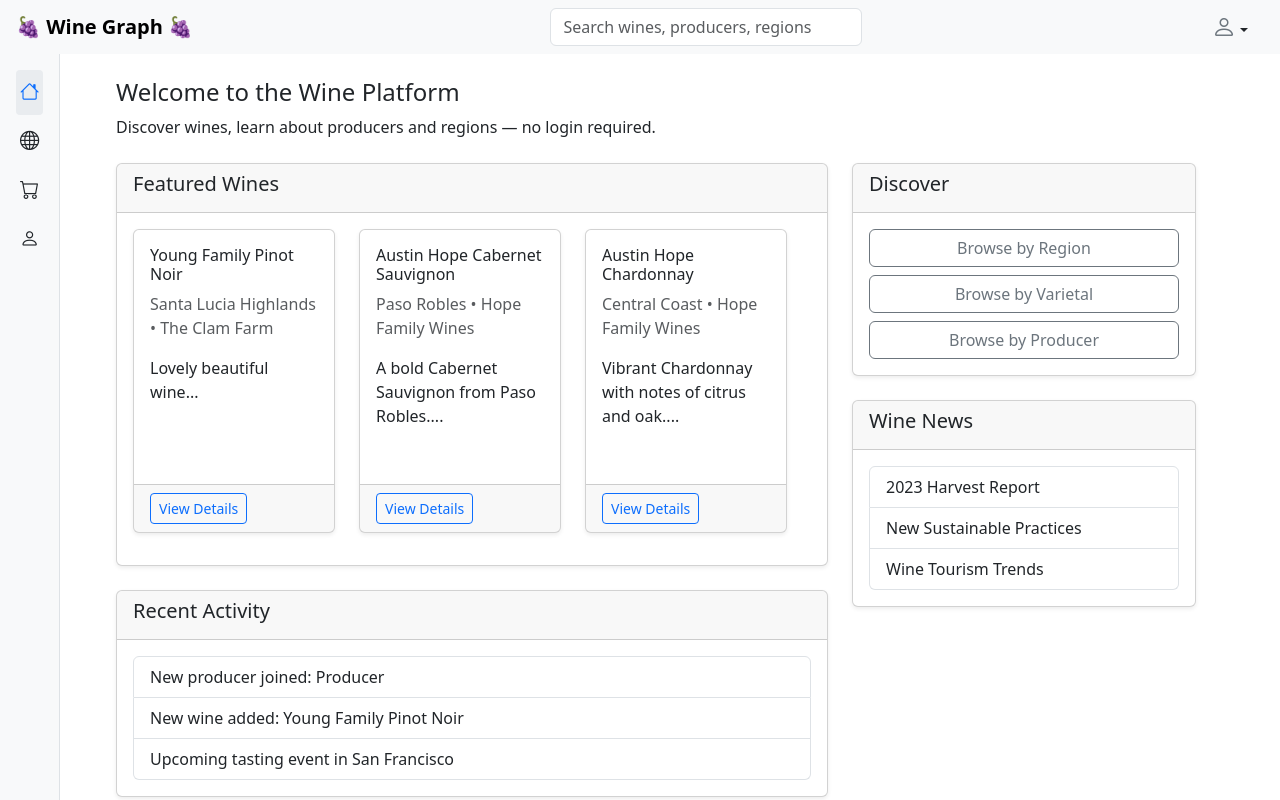
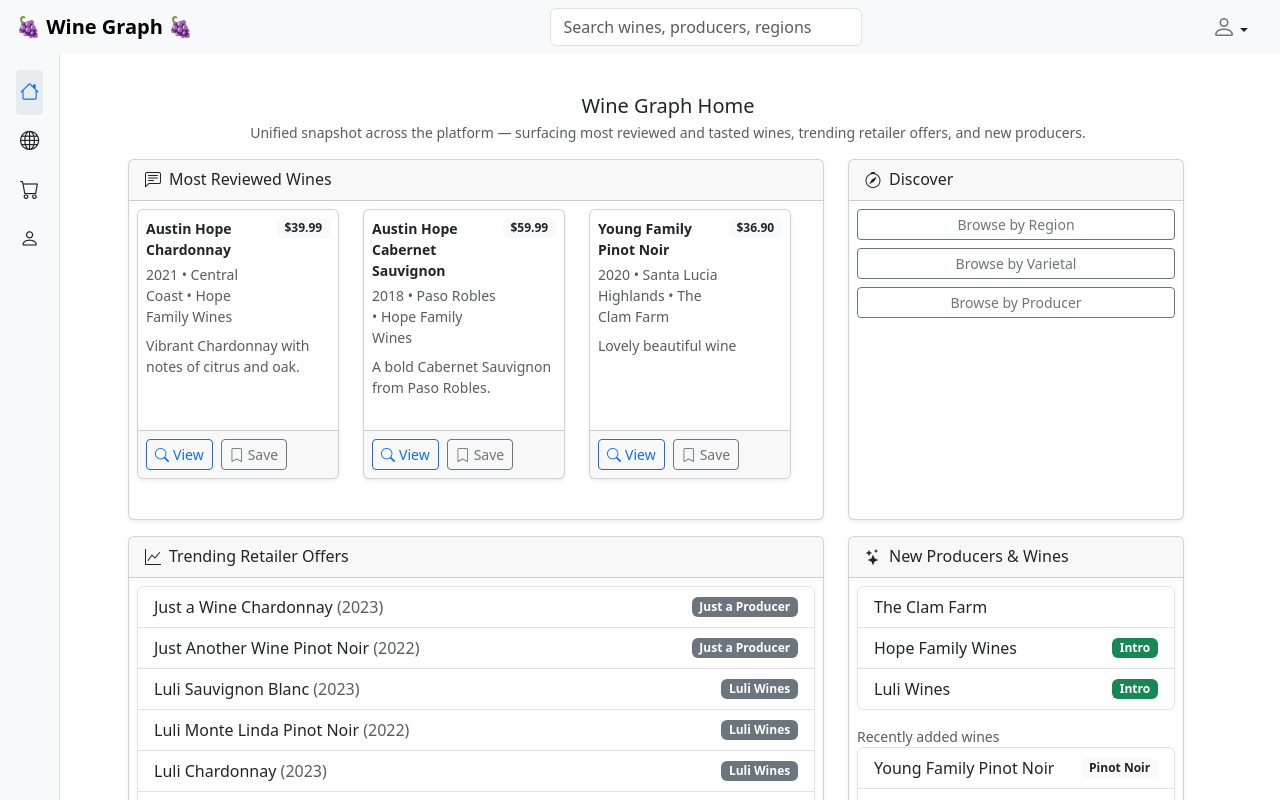
Before and after one commit to wine-graph/mock-ui, a React (Vite) app: page / in a window 1280 px wide. Shown: the top 800 px of the page. Built offline with nearby package versions, Linux system fonts and the light colour scheme.

Commit message:
consistent homepage (#3)

```diff
--- a/src/App.tsx
+++ b/src/App.tsx
@@ -7,28 +7,27 @@ import './App.css';
 import Layout from './nav/Layout';
 
 // Visitor pages
-import VisitorHome from './users/visitor/VisitorHome';
 import VisitorExplore from './users/visitor/VisitorExplore';
 import VisitorMarketplace from './users/visitor/VisitorMarketplace';
 import VisitorProfile from './users/visitor/VisitorProfile';
+
+// Common Home page (shared across all roles)
+import CommonHome from './users/common/CommonHome';
 
 // Retailer pages
 import RetailerCellar from './users/retailer/RetailerCellar';
 import RetailerMarketplace from './users/retailer/RetailerMarketplace';
 import RetailerProfile from './users/retailer/RetailerProfile';
-import RetailerHome from './users/retailer/RetailerHome';
 
 // Producer pages
 import ProducerCellar from './users/producer/ProducerCellar';
 import ProducerMarketplace from './users/producer/ProducerMarketplace';
 import ProducerProfile from './users/producer/ProducerProfile';
-import ProducerHome from './users/producer/ProducerHome';
 
 // Enthusiast pages
 import EnthusiastCellar from './users/enthusiast/EnthusiastCellar';
 import EnthusiastMarketplace from './users/enthusiast/EnthusiastMarketplace';
 import EnthusiastProfile from './users/enthusiast/EnthusiastProfile';
-import EnthusiastHome from './users/enthusiast/EnthusiastHome';
 
 // User type
 // @ts-ignore
@@ -46,18 +45,9 @@ function App() {
   const renderActiveView = () => {
     switch (activeView) {
       case 'home':
-        switch (userType) {
-          case UserType.Producer:
-            return <ProducerHome />;
-          case UserType.Retailer:
-            return <RetailerHome />;
-          case UserType.Enthusiast:
-            return <EnthusiastHome />;
-          default:
-            return <VisitorHome userType={userType} />;
-        }
+        return <CommonHome userType={userType as any} />;
       case 'explore':
-        return <VisitorExplore userType={userType} />;
+        return <VisitorExplore />;
       case 'cellar':
         switch (userType) {
           case UserType.Producer:
@@ -67,7 +57,7 @@ function App() {
           case UserType.Enthusiast:
             return <EnthusiastCellar />;
           default:
-            return <VisitorHome userType={userType} />;
+            return <CommonHome userType={userType as any} />;
         }
       case 'marketplace':
         switch (userType) {
@@ -89,10 +79,10 @@ function App() {
           case UserType.Enthusiast:
             return <EnthusiastProfile />;
           default:
-            return <VisitorProfile userType={userType} />;
+            return <VisitorProfile />;
         }
       default:
-        return <VisitorHome userType={userType} />;
+        return <CommonHome userType={userType as any} />;
     }
   };
 
--- a/src/global.css
+++ b/src/global.css
@@ -89,6 +89,16 @@ a:hover {
   border: 1px solid rgba(0, 0, 0, 0.125);
 }
 
+/* Equal-height utility for section cards */
+.equal-card {
+  height: 100%;
+  display: flex;
+  flex-direction: column;
+}
+.equal-card .card-body {
+  flex: 1 1 auto;
+}
+
 .card-header {
   background-color: rgba(0, 0, 0, 0.03);
   border-bottom: 1px solid rgba(0, 0, 0, 0.125);
--- a/src/types/Producer.ts
+++ b/src/types/Producer.ts
@@ -12,7 +12,7 @@ export interface Producer {
 export const mockProducers: Producer[] = [
     {
         id: "p1",
-        name: "Producer",
+        name: "Just a Producer",
         email: "info@producer.com",
         phone: "+1-707-555-0000",
         website: "https://producer.com",
--- a/src/types/Wine.ts
+++ b/src/types/Wine.ts
@@ -18,6 +18,7 @@ export interface Wine {
     id: string;
     name: string;
     vintage: number;
+    varietal: string;
     size: number;
     producer: string;
     color: "RED" | "WHITE" | "ROSE" | "ORANGE";
@@ -40,6 +41,7 @@ export const mockWines: Wine[] = [
         id: "w1",
         name: "Young Family Pinot Noir",
         vintage: 2020,
+        varietal: "Pinot Noir",
         size: 750,
         producer: "The Clam Farm",
         color: "RED",
@@ -66,6 +68,7 @@ export const mockWines: Wine[] = [
         name: "Austin Hope Cabernet Sauvignon",
         vintage: 2018,
         size: 750,
+        varietal: "Cabernet Sauvignon",
         producer: "Hope Family Wines",
         color: "RED",
         closure: "NATURAL_CORK",
@@ -90,6 +93,7 @@ export const mockWines: Wine[] = [
         id: "w3",
         name: "Austin Hope Chardonnay",
         vintage: 2021,
+        varietal: "Chardonnay",
         size: 750,
         producer: "Hope Family Wines",
         color: "WHITE",
@@ -116,6 +120,7 @@ export const mockWines: Wine[] = [
         name: "Austin Hope Reserve Blend",
         vintage: 2021,
         size: 750,
+        varietal: "Blend",
         producer: "Hope Family Wines",
         color: "RED",
         closure: "VALVE",
@@ -150,6 +155,7 @@ export const mockWines: Wine[] = [
         id: "w5",
         name: "Auctioneer Cabernet Sauvignon",
         vintage: 2021,
+        varietal: "Cabernet Sauvignon",
         size: 750,
         producer: "Auctioneer",
         color: "RED",
@@ -177,6 +183,7 @@ export const mockWines: Wine[] = [
         id: "w6",
         name: "Luli Chardonnay",
         vintage: 2023,
+        varietal: "Chardonnay",
         size: 750,
         producer: "Luli Wines",
         color: "WHITE",
@@ -202,6 +209,7 @@ export const mockWines: Wine[] = [
         id: "w7",
         name: "Luli Monte Linda Pinot Noir",
         vintage: 2022,
+        varietal: "Pinot Noir",
         size: 750,
         producer: "Luli Wines",
         color: "RED",
@@ -227,6 +235,7 @@ export const mockWines: Wine[] = [
         id: "w8",
         name: "Luli Sauvignon Blanc",
         vintage: 2023,
+        varietal: "Sauvignon Blanc",
         size: 750,
         producer: "Luli Wines",
         color: "WHITE",
@@ -252,8 +261,9 @@ export const mockWines: Wine[] = [
         id: "w9",
         name: "Just a Wine Chardonnay",
         vintage: 2023,
+        varietal: "Chardonnay",
         size: 750,
-        producer: "Producer",
+        producer: "Just a Producer",
         color: "WHITE",
         closure: "SCREW_CAP",
         shape: "BURGUNDY",
@@ -277,8 +287,9 @@ export const mockWines: Wine[] = [
         id: "w10",
         name: "Just Another Wine Pinot Noir",
         vintage: 2022,
+        varietal: "Pinot Noir",
         size: 750,
-        producer: "Producer",
+        producer: "Just a Producer",
         color: "RED",
         closure: "SYNTHETIC_CORK",
         shape: "BURGUNDY",
--- /dev/null
+++ b/src/users/common/CommonHome.tsx
@@ -0,0 +1,224 @@
+import React from 'react';
+import { mockWines, type Wine } from '../../types/Wine';
+import { mockProducers } from '../../types/Producer';
+
+// Local userType union to avoid circular import with App.tsx
+type HomeUserType = 'Visitor' | 'Enthusiast' | 'Producer' | 'Retailer';
+
+interface CommonHomeProps {
+  userType?: HomeUserType;
+}
+
+// Helper to create deterministic pseudo-metrics from an id string
+function pseudoMetric(id: string, salt: number): number {
+  let hash = 0;
+  for (let i = 0; i < id.length; i++) {
+    hash = (hash * 31 + id.charCodeAt(i) + salt) >>> 0;
+  }
+  // keep in a human-friendly range
+  return (hash % 97) + 3; // 3..99
+}
+
+const sectionCard = (
+  title: string,
+  icon: string,
+  children: React.ReactNode
+) => (
+  <div className="card h-100 mb-3 equal-card">
+    <div className="card-header d-flex align-items-center gap-2 py-2">
+      <i className={`bi ${icon}`}></i>
+      <h6 className="mb-0">{title}</h6>
+    </div>
+    <div className="card-body p-2">{children}</div>
+  </div>
+);
+
+const WineGrid: React.FC<{ wines: Wine[] }> = ({ wines }) => {
+  return (
+    <div className="row">
+      {wines.map((wine) => (
+        <div key={wine.id} className="col-lg-4 col-md-6 col-sm-12 mb-3">
+          <div className="card h-100">
+            <div className="card-body p-2">
+              <div className="d-flex justify-content-between align-items-start">
+                <div>
+                  <div className="fw-semibold small mb-1">{wine.name}</div>
+                  <div className="text-muted small">
+                    {wine.vintage} • {wine.subarea || '—'} • {wine.producer}
+                  </div>
+                </div>
+                {wine.pricePerBottle !== undefined && (
+                  <span className="badge bg-light text-dark">${wine.pricePerBottle?.toFixed(2)}</span>
+                )}
+              </div>
+              <p className="mt-2 mb-0 small text-muted">
+                {(wine.description && wine.description.length > 80)
+                  ? wine.description.slice(0, 80) + '…'
+                  : (wine.description || 'A delightful wine with notes of fruit and spice.')}
+              </p>
+            </div>
+            <div className="card-footer d-flex gap-2 p-2">
+              <button className="btn btn-sm btn-outline-primary">
+                <i className="bi bi-search me-1"></i>View
+              </button>
+              <button className="btn btn-sm btn-outline-secondary">
+                <i className="bi bi-bookmark me-1"></i>Save
+              </button>
+            </div>
+          </div>
+        </div>
+      ))}
+    </div>
+  );
+};
+
+const RoleSnapshot: React.FC<{ userType: HomeUserType } > = ({ userType }) => {
+  switch (userType) {
+    case 'Producer':
+      return sectionCard(
+        'Producer Snapshot',
+        'bi-building-gear',
+        <div className="small">
+          <div className="mb-2">Sync status: <span className="badge bg-light text-dark">Shopify Connected</span></div>
+          <div className="d-grid gap-2">
+            <button className="btn btn-sm btn-outline-primary"><i className="bi bi-upload me-1"></i>Sync to Shopify</button>
+            <button className="btn btn-sm btn-outline-secondary"><i className="bi bi-plus-circle me-1"></i>Add Wine</button>
+          </div>
+        </div>
+      );
+    case 'Retailer':
+      return sectionCard(
+        'Retailer Snapshot',
+        'bi-shop',
+        <div className="small">
+          <div className="mb-2">Sync status: <span className="badge bg-light text-dark">Square Connected</span></div>
+          <div className="d-grid gap-2">
+            <button className="btn btn-sm btn-outline-danger"><i className="bi bi-arrow-down-circle me-1"></i>Fetch from Square</button>
+            <button className="btn btn-sm btn-outline-secondary"><i className="bi bi-clipboard-data me-1"></i>Review Inventory</button>
+          </div>
+        </div>
+      );
+    case 'Enthusiast':
+      return sectionCard(
+        'Your Activity',
+        'bi-heart',
+        <div className="small">
+          <ul className="list-group">
+            {mockWines.slice(0, 3).map(w => (
+              <li key={w.id} className="list-group-item d-flex justify-content-between align-items-center py-2">
+                <span>{w.name} <span className="text-muted">({w.vintage})</span></span>
+                <button className="btn btn-sm btn-outline-secondary">Review</button>
+              </li>
+            ))}
+          </ul>
+        </div>
+      );
+    default:
+      return sectionCard(
+        'Discover',
+        'bi-compass',
+        <div className="d-grid gap-2">
+          <button className="btn btn-sm btn-outline-secondary">Browse by Region</button>
+          <button className="btn btn-sm btn-outline-secondary">Browse by Varietal</button>
+          <button className="btn btn-sm btn-outline-secondary">Browse by Producer</button>
+        </div>
+      );
+  }
+};
+
+const CommonHome: React.FC<CommonHomeProps> = ({ userType = 'Visitor' }) => {
+  // Derive pseudo metrics
+  const winesWithMetrics = mockWines.map((w) => ({
+    wine: w,
+    reviews: pseudoMetric(w.id, 7),
+    tastings: pseudoMetric(w.id, 19),
+    offerScore: (w.pricePerBottle ? Math.max(1, 100 - Math.round(w.pricePerBottle)) : 50) + pseudoMetric(w.id, 3) % 10,
+  }));
+
+  const mostReviewed = winesWithMetrics
+    .slice(0, 3)
+    .sort((a, b) => b.reviews - a.reviews)
+    .slice(0, 6)
+    .map(x => x.wine);
+
+  const trendingOffers = winesWithMetrics
+    .slice()
+    .sort((a, b) => b.offerScore - a.offerScore)
+    .slice(0, 8)
+    .map(x => x.wine);
+
+  const newProducers = mockProducers.slice(2, 5);
+
+  return (
+    <div className="container py-3">
+      <div className="text-center mb-3">
+        <h5 className="mb-1">Wine Graph Home</h5>
+        <p className="text-muted mb-0 small">
+          Unified snapshot across the platform — surfacing most reviewed and tasted wines, trending retailer offers, and new producers.
+        </p>
+      </div>
+
+      <div className="row align-items-stretch mb-3">
+        <div className="col-lg-8 col-md-12">
+          {sectionCard(
+            'Most Reviewed Wines',
+            'bi-chat-left-text',
+            <WineGrid wines={mostReviewed} />
+          )}
+        </div>
+
+        <div className="col-lg-4 col-md-12">
+          {/* Role-specific compact snapshot */}
+          <RoleSnapshot userType={userType} />
+        </div>
+      </div>
+
+      <div className="row align-items-stretch">
+        <div className="col-lg-8 col-md-12">
+          {sectionCard(
+            'Trending Retailer Offers',
+            'bi-graph-up',
+            <ul className="list-group">
+              {trendingOffers.map((w) => (
+                <li key={w.id} className="list-group-item d-flex justify-content-between align-items-center py-2">
+                  <span>
+                    {w.name} <span className="text-muted">({w.vintage})</span>
+                  </span>
+                  <span className="badge bg-secondary">{w.producer}</span>
+                </li>
+              ))}
+            </ul>
+          )}
+        </div>
+
+        <div className="col-lg-4 col-md-12">
+          {sectionCard(
+            'New Producers & Wines',
+            'bi-stars',
+            <div>
+              <ul className="list-group mb-3">
+                {newProducers.map((p) => (
+                  <li key={p.id} className="list-group-item d-flex justify-content-between align-items-center py-2">
+                    <span>{p.name}</span>
+                    {p.introOffer && <span className="badge bg-success">Intro</span>}
+                  </li>
+                ))}
+              </ul>
+              <div className="small text-muted">Recently added wines</div>
+              <ul className="list-group">
+                {mockWines.slice(0, 3).map((w) => (
+                  <li key={w.id} className="list-group-item d-flex justify-content-between align-items-center py-2">
+                    {w.name}
+                    <span className="badge bg-light text-dark">{w.varietal}</span>
+                  </li>
+                ))}
+              </ul>
+            </div>
+          )}
+        </div>
+      </div>
+    </div>
+  );
+};
+
+export default CommonHome;
```
